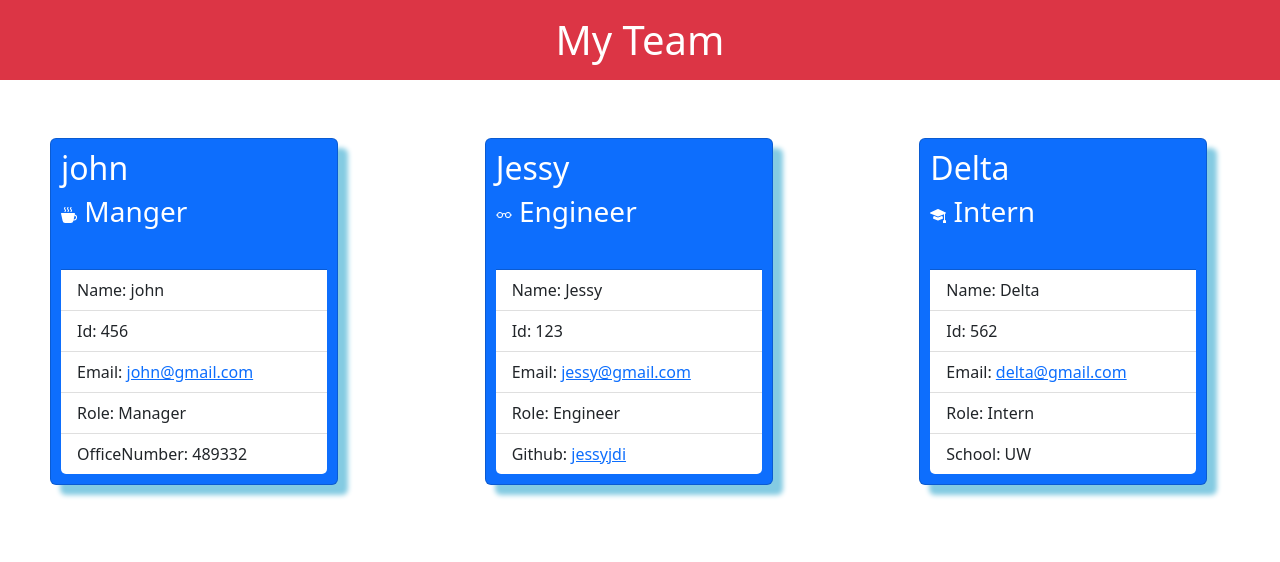
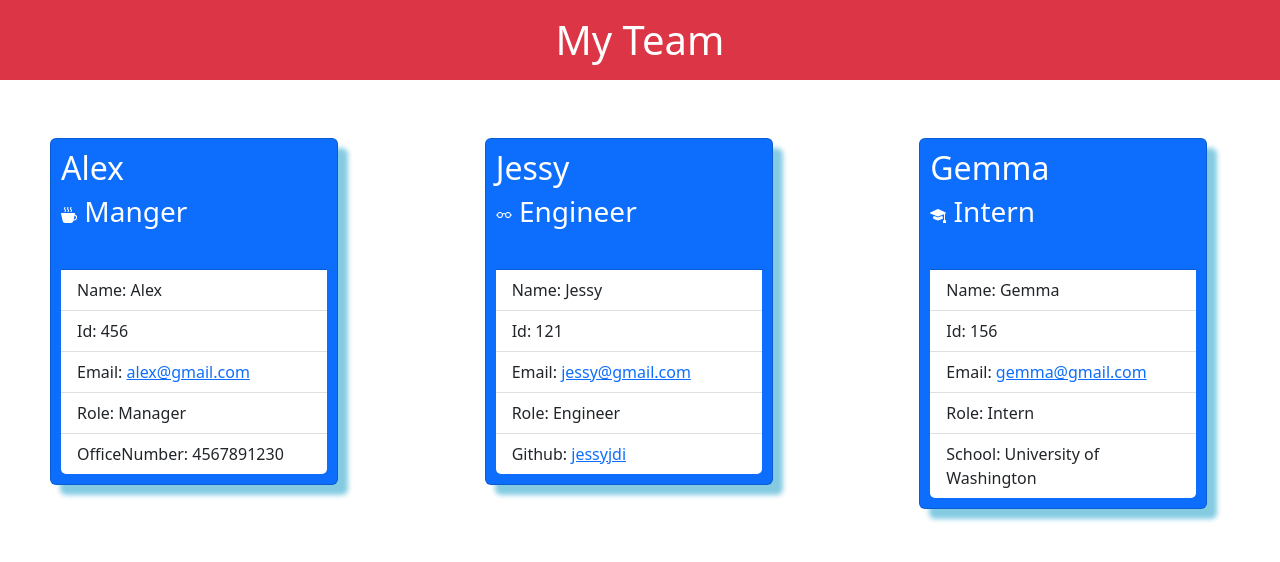
Before and after one commit to Jessyjdi/Team-Profile-Generator, a website: page dist/index.html in a window 1280 px wide. Drawn offline with nearby package versions, Linux system fonts and the light colour scheme.

```diff
--- a/dist/index.html
+++ b/dist/index.html
@@ -21,7 +21,7 @@
         ></script><div class="row row-cols-1 row-cols-md-3 g-4">
     <div class="col">
       <div class="card text-bg-primary" style="width: 18rem">
-        <h2> john</h2>
+        <h2> Alex</h2>
         <h3 class="text-left manager">
           <svg xmlns="http://www.w3.org/2000/svg" width="16" height="16" fill="currentColor" class="bi bi-cup-hot-fill" viewBox="0 0 16 16" >
             <path
@@ -35,13 +35,13 @@
         </h3>
         <div class="card-body"></div>
         <ul class="list-group list-group-flush">
-          <li class="list-group-item">Name: john</li>
+          <li class="list-group-item">Name: Alex</li>
           <li class="list-group-item">Id: 456</li>
           <li class="list-group-item">
-            Email: <a href="mailto:john@gmail.com">john@gmail.com</a>
+            Email: <a href="mailto:alex@gmail.com">alex@gmail.com</a>
           </li>
           <li class="list-group-item">Role: Manager</li>
-          <li class="list-group-item">OfficeNumber: 489332</li>
+          <li class="list-group-item">OfficeNumber: 4567891230</li>
         </ul>
       </div>
     </div><div class="col">
@@ -55,7 +55,7 @@
       <div class="card-body"></div>
       <ul class="list-group list-group-flush">
         <li class="list-group-item">Name: Jessy</li>
-        <li class="list-group-item">Id: 123</li>
+        <li class="list-group-item">Id: 121</li>
         <li class="list-group-item">
           Email: <a href="mailto:jessy@gmail.com">jessy@gmail.com</a>
         </li>
@@ -70,7 +70,7 @@
     </div>
   </div> <div class="col">
     <div class="card text-bg-primary" style="width: 18rem">
-    <h2> Delta</h2>
+    <h2> Gemma</h2>
       <h3 class="text-left intern">
         <svg xmlns="http://www.w3.org/2000/svg" width="16" height="16" fill="currentColor" class="bi bi-mortarboard-fill" viewBox="0 0 16 16">
             <path d="M8.211 2.047a.5.5 0 0 0-.422 0l-7.5 3.5a.5.5 0 0 0 .025.917l7.5 3a.5.5 0 0 0 .372 0L14 7.14V13a1 1 0 0 0-1 1v2h3v-2a1 1 0 0 0-1-1V6.739l.686-.275a.5.5 0 0 0 .025-.917l-7.5-3.5Z"/>
@@ -79,11 +79,11 @@
       </h3>
       <div class="card-body"></div>
       <ul class="list-group list-group-flush">
-        <li class="list-group-item">Name: Delta</li>
-        <li class="list-group-item">Id: 562</li>
-        <li class="list-group-item">Email: <a href="mailto:delta@gmail.com">delta@gmail.com</a></li>
+        <li class="list-group-item">Name: Gemma</li>
+        <li class="list-group-item">Id: 156</li>
+        <li class="list-group-item">Email: <a href="mailto:gemma@gmail.com">gemma@gmail.com</a></li>
         <li class="list-group-item">Role: Intern</li>
-        <li class="list-group-item">School: UW</li>
+        <li class="list-group-item">School: University of Washington</li>
       </ul>
     </div>
   </div>
```
Also changed, not shown: README.md.
